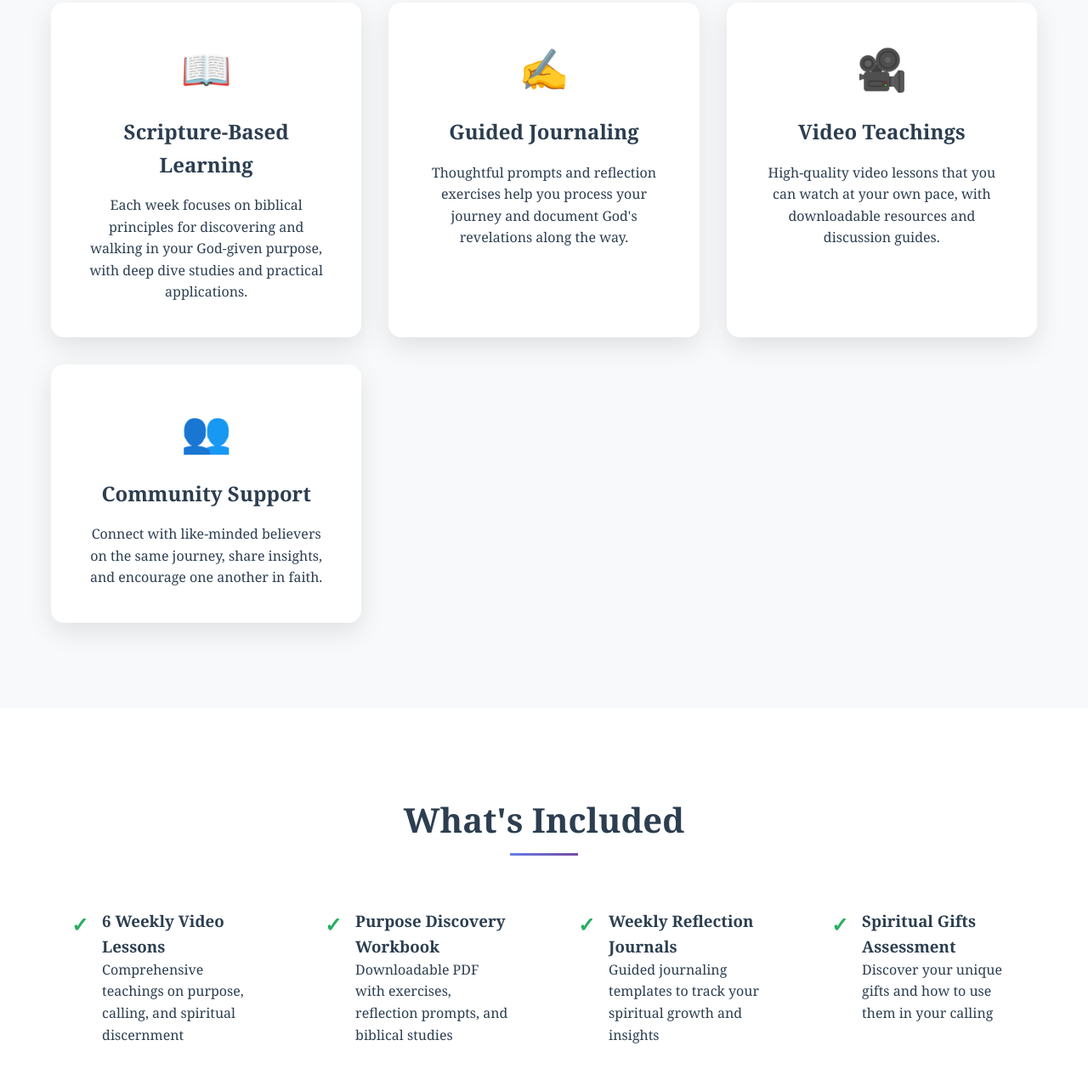
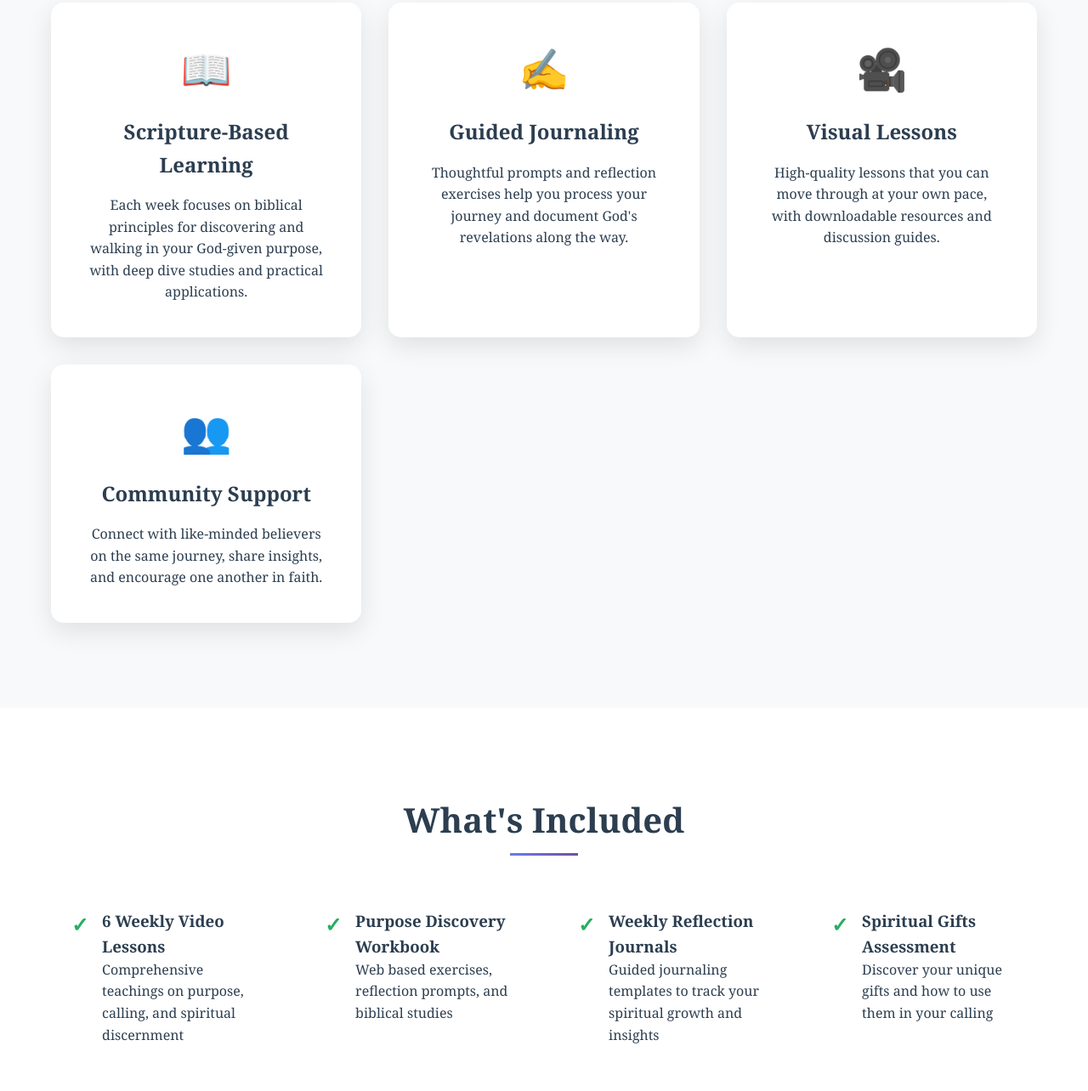
Before and after one commit to calledandequipped/calledandequipped, a plain HTML site: page index.html in a window 1280 px wide. Shown: the part 1134-2418 px from the top of the page at 85% size. Drawn offline with Linux system fonts and the light colour scheme.

Commit message:
Update index.html
wording and contact edits

```diff
--- a/index.html
+++ b/index.html
@@ -426,8 +426,8 @@
 
                 <div class="feature-card fade-in">
                     <div class="feature-icon">🎥</div>
-                    <h3>Video Teachings</h3>
-                    <p>High-quality video lessons that you can watch at your own pace, with downloadable resources and discussion guides.</p>
+                    <h3>Visual Lessons</h3>
+                    <p>High-quality lessons that you can move through at your own pace, with downloadable resources and discussion guides.</p>
                 </div>
 
                 <div class="feature-card fade-in">
@@ -456,7 +456,7 @@
                     <span class="checkmark">✓</span>
                     <div>
                         <h3>Purpose Discovery Workbook</h3>
-                        <p>Downloadable PDF with exercises, reflection prompts, and biblical studies</p>
+                        <p>Web based exercises, reflection prompts, and biblical studies</p>
                     </div>
                 </div>
 
@@ -510,7 +510,7 @@
                 <div class="pricing-card featured fade-in">
                     <h3>Course + Coaching</h3>
                     <div class="price">$297</div>
-                    <p>Everything above PLUS 3 one-on-one coaching calls for personalized guidance</p>
+                    <p>Everything above PLUS 3 group coaching calls for guidance</p>
                     <a href="#" class="cta-button" style="margin-top: 1rem;">Most Popular</a>
                 </div>
 
@@ -531,7 +531,7 @@
             <a href="#" class="cta-button fade-in">Enroll Today</a>
 
             <div style="margin-top: 3rem;" class="fade-in">
-                <p><strong>Questions?</strong> Email us at info@calledandequipped.com</p>
+                <p><strong>Questions?</strong> Email us at calledandequippedcourse@gmail.com</p>
             </div>
         </div>
     </section>
```
